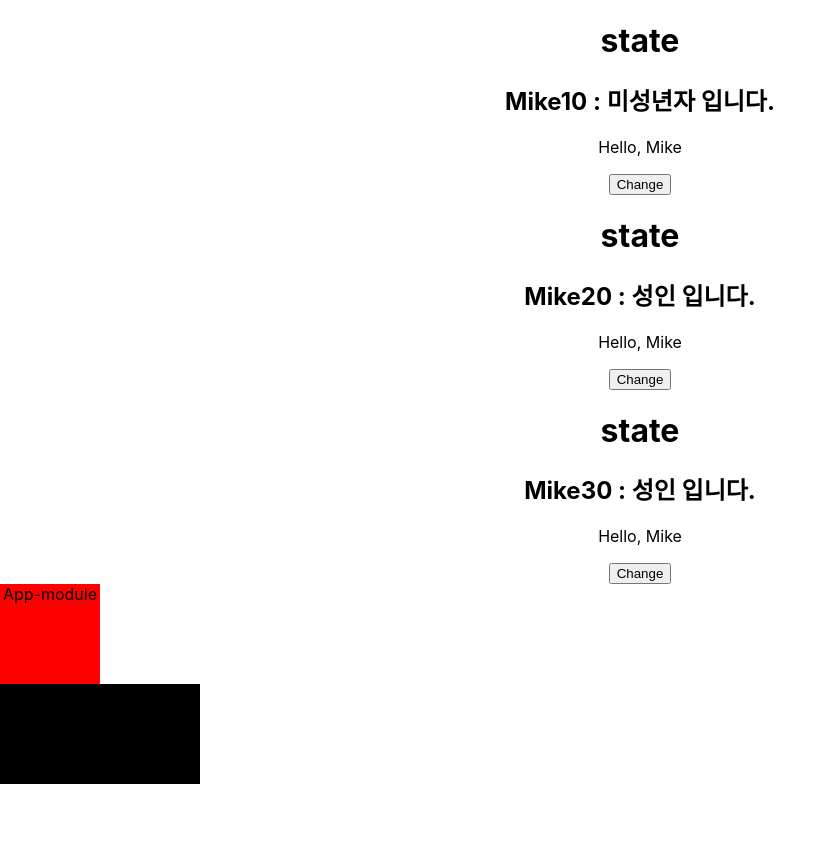
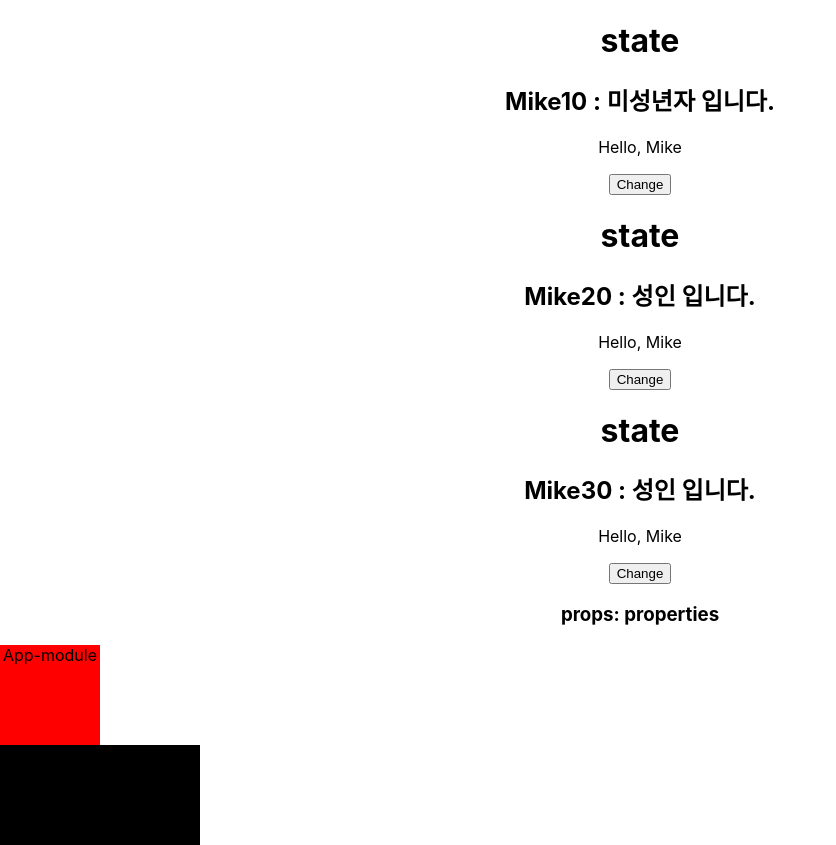
Before and after one commit to Hyejinijini/react-study, a React (Create React App) app: page / in a window 1280 px wide. Shown: the whole page, without its empty margins (0-836 px from the left). Before the commit the page ends 800 px from the top, so only its background shows below. Built offline with nearby package versions, Linux system fonts and the light colour scheme.

Commit message:
update: App 컴포넌트 수정
h3 내용 수정

```diff
--- a/src/App.js
+++ b/src/App.js
@@ -6,6 +6,7 @@ function App() {
   return (
     <div className="App">
       <Hello />
+      <h3>props: properties</h3>
       <div className={styles.box}>App-module</div>
       <div className="box">App</div>
     </div>
```
